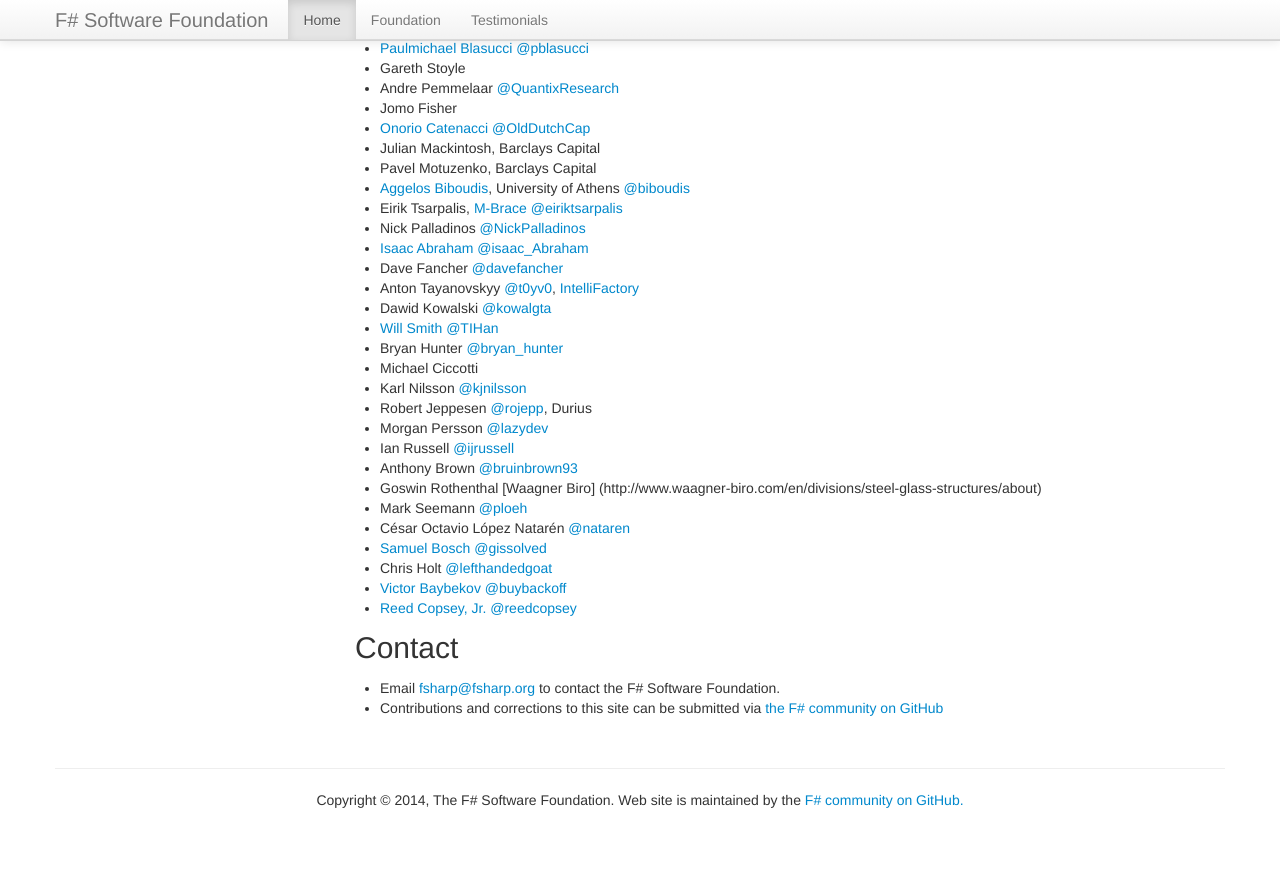
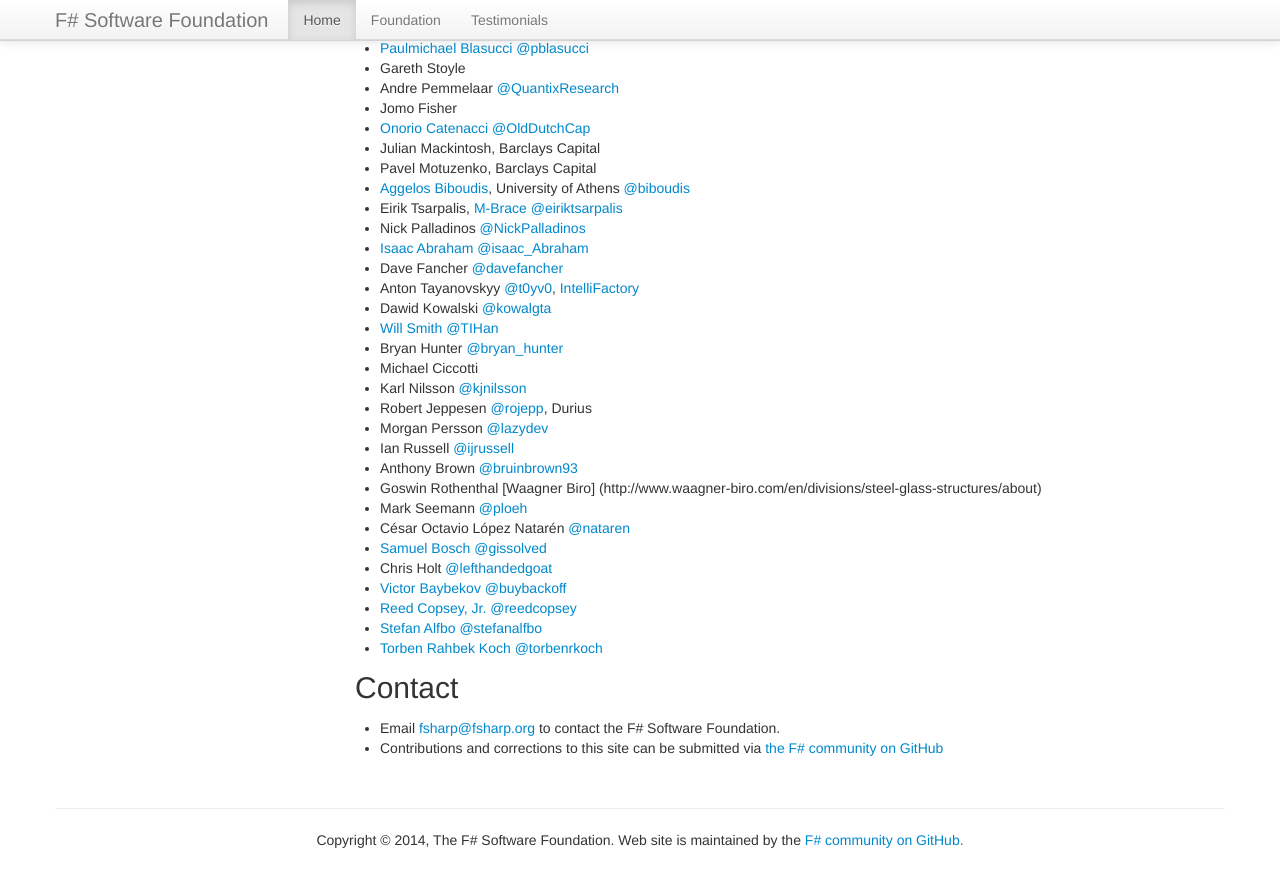
Before and after one commit to fsharp/fsharp.org, a Jekyll site: the page built from foundation.md, in a window 1280 px wide and 900 px high, scrolled down 3444 px. Shown: the top 887 px of the window. Built offline with Jekyll 4.4.1, drawn with Linux system fonts in a browser that asks for light colours; nearby versions of some CDN libraries; some web fonts are replaced; comment, search, counter and statistics services are not loaded; before the commit the page ends 4304 px from its top, so only the background shows below that.

Commit message:
Update foundation.md

```diff
--- a/foundation.md
+++ b/foundation.md
@@ -171,6 +171,9 @@
  * Chris Holt [@lefthandedgoat](http://twitter.com/lefthandedgoat)
  * [Victor Baybekov](http://fi.im/) [@buybackoff](http://twitter.com/buybackoff)
  * [Reed Copsey, Jr.](http://reedcopsey.com/) [@reedcopsey](http://twitter.com/reedcopsey)
+ * [Stefan Alfbo](http://stefanalfbo.github.io/) [@stefanalfbo](http://twitter.com/stefanalfbo)
+ * [Torben Rahbek Koch](http://softwarepassion.eu) [@torbenrkoch](http://twitter.com/torbenrkoch)
+
 
 ## Contact
 
```
